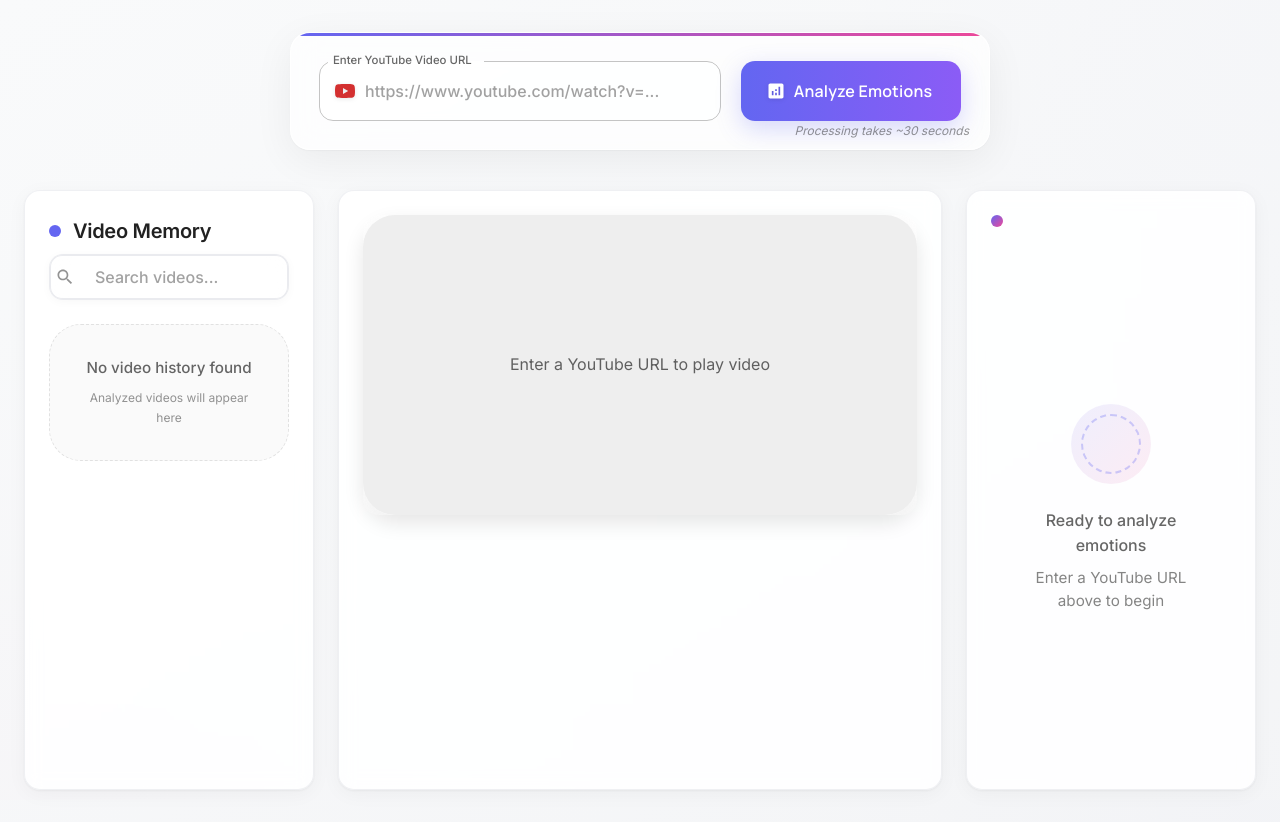
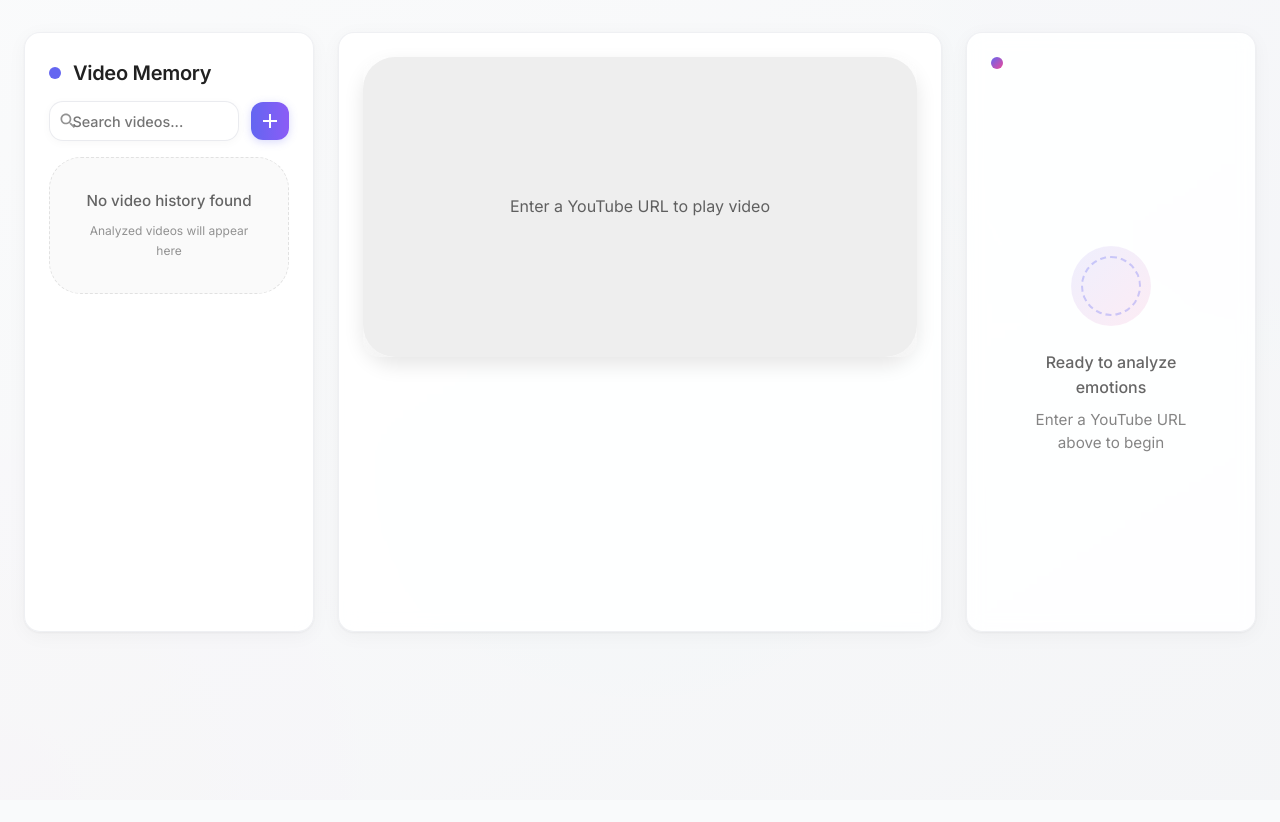
Before and after one commit to BredaUniversityADSAI/2024-25d-fai2-adsai-group-nlp6, a React (Create React App) app in the folder frontend/: page / in a window 1280 px wide. After the commit the page ends 800 px from the top, so only its background shows below. Built offline with nearby package versions, Linux system fonts and the light colour scheme; the HTML template or start-up script is replaced by a standard one.

Commit message:
Move the search bar to the video memory

```diff
--- a/frontend/src/App.js
+++ b/frontend/src/App.js
@@ -20,6 +20,7 @@ import Transcript from './components/Transcript';
 import EmotionCurrent from './components/EmotionCurrent';
 import EmotionBarChart from './components/EmotionBarChart';
 import EmotionTimeline from './components/EmotionTimeline';
+import VideoMemoryHeader from './components/VideoMemoryHeader';
 
 // Import context
 import { VideoProvider, useVideo } from './VideoContext';
@@ -340,18 +341,6 @@ function AppContent() {
           Emotion Journey
         </Typography> */}
 
-        <Box
-          mb={5}
-          sx={{
-            maxWidth: '700px',
-            mx: 'auto',
-            position: 'relative',
-            zIndex: 1,
-          }}
-        >
-          <UrlInput onSubmit={processVideo} isLoading={isLoading} />
-        </Box>
-
         <Grid container spacing={3}>
           {/* Video History Panel - Left Side */}
           <Grid item xs={12} md={3}>
@@ -366,21 +355,12 @@ function AppContent() {
                 backdropFilter: 'blur(8px)',
               }}
             >
-              <Typography variant="h6" gutterBottom sx={{ display: 'flex', alignItems: 'center' }}>
-                <Box
-                  component="span"
-                  sx={{
-                    width: 12,
-                    height: 12,
-                    mr: 1.5,
-                    borderRadius: '50%',
-                    bgcolor: 'primary.main'
-                  }}
-                />
-                Video Memory
-              </Typography>
-              <SearchBar                 value={searchTerm}                onChange={(e) => handleSearch(e.target.value)}                onClear={() => handleSearch('')}              />
-              <Box mt={3}>
+              <VideoMemoryHeader
+                searchValue={searchTerm}
+                onSearchChange={(e) => handleSearch(e.target.value)}
+                onSearchClear={() => handleSearch('')}
+              />
+              <Box mt={1}>
                 <VideoHistory videos={filteredHistory} onVideoSelect={loadFromHistory} />
               </Box>
             </Paper>
--- /dev/null
+++ b/frontend/src/components/VideoMemoryHeader.js
@@ -0,0 +1,274 @@
+import React, { useState } from 'react';
+import {
+  Box,
+  Typography,
+  Button,
+  Dialog,
+  DialogTitle,
+  DialogContent,
+  DialogActions,
+  useMediaQuery,
+  useTheme,
+  IconButton,
+  TextField,
+  InputAdornment
+} from '@mui/material';
+import { styled } from '@mui/material/styles';
+import AddIcon from '@mui/icons-material/Add';
+import SearchIcon from '@mui/icons-material/Search';
+import ClearIcon from '@mui/icons-material/Clear';
+import YouTubeIcon from '@mui/icons-material/YouTube';
+import { motion } from 'framer-motion';
+import { useVideo } from '../VideoContext';
+
+const SearchContainer = styled(motion.div)(({ theme }) => ({
+  position: 'relative',
+  borderRadius: 14,
+  backgroundColor: 'rgba(255, 255, 255, 0.7)',
+  width: '100%',
+  marginRight: theme.spacing(1.5),
+  marginBottom: 0,
+  backdropFilter: 'blur(8px)',
+  boxShadow: '0 2px 10px rgba(0, 0, 0, 0.03)',
+  border: '1px solid rgba(229, 231, 235, 0.8)',
+  transition: 'all 0.3s cubic-bezier(0.4, 0, 0.2, 1)',
+  '&:hover': {
+    backgroundColor: 'rgba(255, 255, 255, 0.85)',
+    boxShadow: '0 4px 12px rgba(0, 0, 0, 0.05)',
+  },
+  '&.Mui-focused': {
+    backgroundColor: '#fff',
+    boxShadow: '0 6px 16px rgba(99, 102, 241, 0.1)',
+    border: '1px solid rgba(99, 102, 241, 0.3)',
+  }
+}));
+
+const SearchInputBase = styled('input')(({ theme }) => ({
+  color: theme.palette.text.primary,
+  width: '100%',
+  height: '38px',
+  fontWeight: 500,
+  padding: theme.spacing(1, 1, 1, 2.8),
+  paddingRight: '30px',
+  border: 'none',
+  outline: 'none',
+  backgroundColor: 'transparent',
+  fontSize: '0.9rem',
+  fontFamily: 'inherit'
+}));
+
+const AddButton = styled(Button)(({ theme }) => ({
+  borderRadius: 12,
+  minWidth: '38px',
+  height: '38px',
+  padding: 0,
+  boxShadow: '0 2px 8px rgba(99,102,241,0.25)',
+  background: 'linear-gradient(90deg, #6366F1, #8B5CF6)',
+  '&:hover': {
+    background: 'linear-gradient(90deg, #4F46E5, #7C3AED)',
+    transform: 'translateY(-1px)',
+  }
+}));
+
+const StyledDialog = styled(Dialog)(({ theme }) => ({
+  '& .MuiDialog-paper': {
+    borderRadius: 20,
+    boxShadow: '0 10px 40px rgba(0, 0, 0, 0.1)',
+    padding: theme.spacing(2),
+    background: 'rgba(255, 255, 255, 0.98)',
+    backdropFilter: 'blur(10px)',
+    border: '1px solid rgba(255, 255, 255, 0.8)',
+    maxWidth: '90%',
+    width: '550px',
+    position: 'relative',
+    overflow: 'hidden',
+    '&::before': {
+      content: '""',
+      position: 'absolute',
+      top: 0,
+      left: 0,
+      right: 0,
+      height: '3px',
+      background: 'linear-gradient(90deg, #6366F1, #EC4899)',
+      zIndex: 1,
+    }
+  },
+}));
+
+const VideoMemoryHeader = ({ searchValue, onSearchChange, onSearchClear }) => {
+  const [dialogOpen, setDialogOpen] = useState(false);
+  const [url, setUrl] = useState('');
+  const [error, setError] = useState('');
+  const { processVideo, isLoading } = useVideo();
+  const theme = useTheme();
+  const fullScreen = useMediaQuery(theme.breakpoints.down('sm'));
+
+  const validateYoutubeUrl = (url) => {
+    const youtubeRegex = /^(https?:\/\/)?(www\.)?(youtube\.com|youtu\.?be)\/.+$/;
+    return youtubeRegex.test(url);
+  };
+
+  const handleOpen = () => {
+    setDialogOpen(true);
+  };
+
+  const handleClose = () => {
+    setDialogOpen(false);
+    setUrl('');
+    setError('');
+  };
+
+  const handleSubmit = () => {
+    if (!url.trim()) {
+      setError('Please enter a YouTube URL');
+      return;
+    }
+
+    if (!validateYoutubeUrl(url)) {
+      setError('Please enter a valid YouTube URL');
+      return;
+    }
+
+    processVideo(url);
+    handleClose();
+  };
+
+  return (
+    <>
+      <Box sx={{ mb: 2 }}>
+        <Typography variant="h6" gutterBottom sx={{ display: 'flex', alignItems: 'center', mb: 1.5 }}>
+          <Box
+            component="span"
+            sx={{
+              width: 12,
+              height: 12,
+              mr: 1.5,
+              borderRadius: '50%',
+              bgcolor: 'primary.main'
+            }}
+          />
+          Video Memory
+        </Typography>
+
+        <Box sx={{ display: 'flex', alignItems: 'center' }}>
+          <SearchContainer className={searchValue ? 'Mui-focused' : ''}>
+            <Box sx={{ position: 'relative', width: '100%', display: 'flex', alignItems: 'center' }}>
+              <SearchIcon
+                fontSize="small"
+                sx={{
+                  position: 'absolute',
+                  left: 8,
+                  color: 'text.secondary',
+                  opacity: 0.7
+                }}
+              />
+              <SearchInputBase
+                placeholder="Search videos..."
+                value={searchValue}
+                onChange={onSearchChange}
+              />
+              {searchValue && (
+                <IconButton
+                  sx={{
+                    position: 'absolute',
+                    right: 2,
+                    padding: 0.5,
+                    color: 'text.secondary',
+                  }}
+                  onClick={onSearchClear}
+                >
+                  <ClearIcon fontSize="small" />
+                </IconButton>
+              )}
+            </Box>
+          </SearchContainer>
+
+          <motion.div whileHover={{ scale: 1.05 }} whileTap={{ scale: 0.95 }}>
+            <AddButton
+              variant="contained"
+              onClick={handleOpen}
+              aria-label="Add new video"
+            >
+              <AddIcon />
+            </AddButton>
+          </motion.div>
+        </Box>
+      </Box>
+
+      <StyledDialog
+        fullScreen={fullScreen}
+        open={dialogOpen}
+        onClose={handleClose}
+        aria-labelledby="add-video-dialog"
+      >
+        <DialogTitle sx={{
+          pb: 1,
+          fontWeight: 600,
+          background: 'linear-gradient(90deg, #6366F1, #8B5CF6)',
+          WebkitBackgroundClip: 'text',
+          WebkitTextFillColor: 'transparent',
+        }}>
+          Add New Video
+        </DialogTitle>
+        <DialogContent>
+          <Typography variant="body2" color="text.secondary" sx={{ mb: 2 }}>
+            Enter a YouTube URL to analyze the emotional content of the video
+          </Typography>
+          <TextField
+            autoFocus
+            margin="dense"
+            fullWidth
+            label="YouTube URL"
+            placeholder="https://www.youtube.com/watch?v=..."
+            value={url}
+            onChange={(e) => setUrl(e.target.value)}
+            error={!!error}
+            helperText={error}
+            InputProps={{
+              startAdornment: (
+                <InputAdornment position="start">
+                  <YouTubeIcon color="error" />
+                </InputAdornment>
+              ),
+              sx: {
+                borderRadius: 2,
+              }
+            }}
+            variant="outlined"
+            disabled={isLoading}
+          />
+        </DialogContent>
+        <DialogActions sx={{ px: 3, pb: 3 }}>
+          <Button
+            onClick={handleClose}
+            color="inherit"
+            sx={{
+              textTransform: 'none',
+              fontWeight: 500
+            }}
+          >
+            Cancel
+          </Button>
+          <Button
+            onClick={handleSubmit}
+            variant="contained"
+            disabled={isLoading}
+            sx={{
+              background: 'linear-gradient(90deg, #6366F1, #8B5CF6)',
+              textTransform: 'none',
+              borderRadius: 2,
+              px: 3,
+              '&:hover': {
+                background: 'linear-gradient(90deg, #4F46E5, #7C3AED)',
+              }
+            }}
+          >
+            {isLoading ? 'Analyzing...' : 'Analyze'}
+          </Button>
+        </DialogActions>
+      </StyledDialog>
+    </>
+  );
+};
+
+export default VideoMemoryHeader;
```
